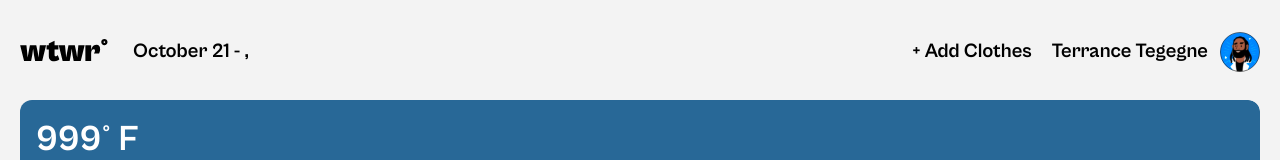
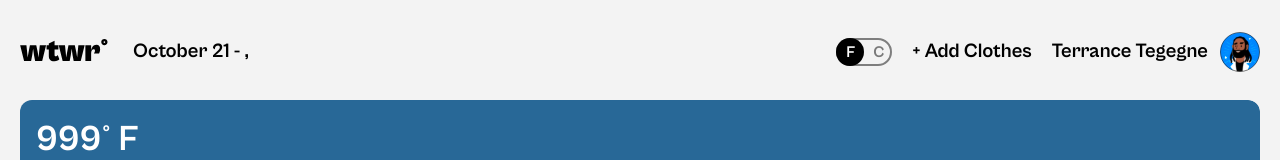
Before and after one commit to brogers111/se_project_react, a React (Vite) app: page / in a window 1280 px wide. Shown: the top 160 px of the page. Built offline with nearby package versions, Linux system fonts and the light colour scheme; no server answers.

Commit message:
feat: toggle switch

```diff
--- a/src/components/Header/Header.css
+++ b/src/components/Header/Header.css
@@ -12,9 +12,16 @@
     margin: 0;
 }
 
+.header__avatar-and-buttons{
+    display: flex;
+    align-items: center;
+    margin-left: auto;
+}
+
+
 .header__add-clothes-btn{
     all: unset;
-    margin: 0 20px 0 auto;
+    margin: 0 20px;
     cursor: pointer;
 }
 
--- a/src/components/Header/Header.jsx
+++ b/src/components/Header/Header.jsx
@@ -1,6 +1,7 @@
 import "./Header.css";
 import logo from "../../assets/logo.svg";
 import avatar from "../../assets/avatar.svg";
+import ToggleSwitch from "../ToggleSwitch/ToggleSwitch";
 
 function Header({ handleAddClick, weatherData }){
     const currentDate = new Date().toLocaleString('default', { month: 'long', day: 'numeric' });
@@ -9,10 +10,13 @@ function Header({ handleAddClick, weatherData }){
         <header className="header">
             <img className="header__logo" src={logo} alt="logo" />
             <p className="header__date-and-location">{currentDate} - {weatherData.city}, {weatherData.country}</p>
-            <button onClick={handleAddClick} type="button" className="header__add-clothes-btn">+ Add Clothes</button>
-            <div className="header__user-container">
-                <p className="header__username">Terrance Tegegne</p>
-                <img src={avatar} alt="Terrance Tegegne" className="header__avatar" />
+            <div className="header__avatar-and-buttons">
+                <ToggleSwitch />
+                <button onClick={handleAddClick} type="button" className="header__add-clothes-btn">+ Add Clothes</button>
+                <div className="header__user-container">
+                    <p className="header__username">Terrance Tegegne</p>
+                    <img src={avatar} alt="Terrance Tegegne" className="header__avatar" />
+                </div>
             </div>
         </header>
     );
--- /dev/null
+++ b/src/components/ToggleSwitch/ToggleSwitch.css
@@ -0,0 +1,55 @@
+.switch{
+    display: flex;
+    position: relative;
+    align-items: center;
+}
+
+.switch__box{
+    border-radius: 20px;
+    border: 2px solid rgba(126, 126, 126, 1);
+    width: 56px;
+    height: 28px;
+    appearance: none;
+    cursor: pointer;
+}
+
+.switch:hover .switch__box{
+    border: 2px solid rgba(0, 0, 0, 1);
+}
+
+.switch__slider{
+    border-radius: 20px;
+    width: 28px;
+    height: 28px;
+    background-color: rgba(0, 0, 0, 1);
+    color: rgba(255, 255, 255, 1);
+    text-align: center;
+    cursor: pointer;
+    position: absolute;
+}
+
+.switch__slider-C{
+    left: 28px;
+}
+
+.switch__temp-C{
+    font-size: 16px;
+    position: absolute;
+    top: -11px;
+    left: 37px;
+    color: rgba(0, 0, 0, 0.5);
+    cursor: pointer;
+}
+
+.switch__temp-F{
+    font-size: 16px;
+    position: absolute;
+    top: -11px;
+    left: 10px;
+    color: rgba(0, 0, 0, 0.5);
+    cursor: pointer;
+}
+
+.switch__active{
+    color: rgba(255, 255, 255, 1);
+}
--- /dev/null
+++ b/src/components/ToggleSwitch/ToggleSwitch.jsx
@@ -0,0 +1,25 @@
+import { useState } from "react";
+import "./ToggleSwitch.css";
+
+function ToggleSwitch(){
+    const [currentTemperatureUnit, setCurrentTemperatureUnit] = useState("F");
+
+    const handleChange = () => {
+        if (currentTemperatureUnit === "C") {
+            setCurrentTemperatureUnit("F");
+        } else if (currentTemperatureUnit === "F"){
+            setCurrentTemperatureUnit("C");
+        }
+    }
+
+    return(
+        <label className="switch">
+            <input type="checkbox" className="switch__box" onChange={handleChange} />
+            <span className={`switch__slider ${currentTemperatureUnit === "F" ? "switch__slider-F" : "switch__slider-C"}`}></span>
+            <p className={`switch__temp-F ${currentTemperatureUnit === "F" && "switch__active"}`}>F</p>
+            <p className={`switch__temp-C ${currentTemperatureUnit === "C" && "switch__active"}`}>C</p>
+        </label>
+    );
+}
+
+export default ToggleSwitch;
```
